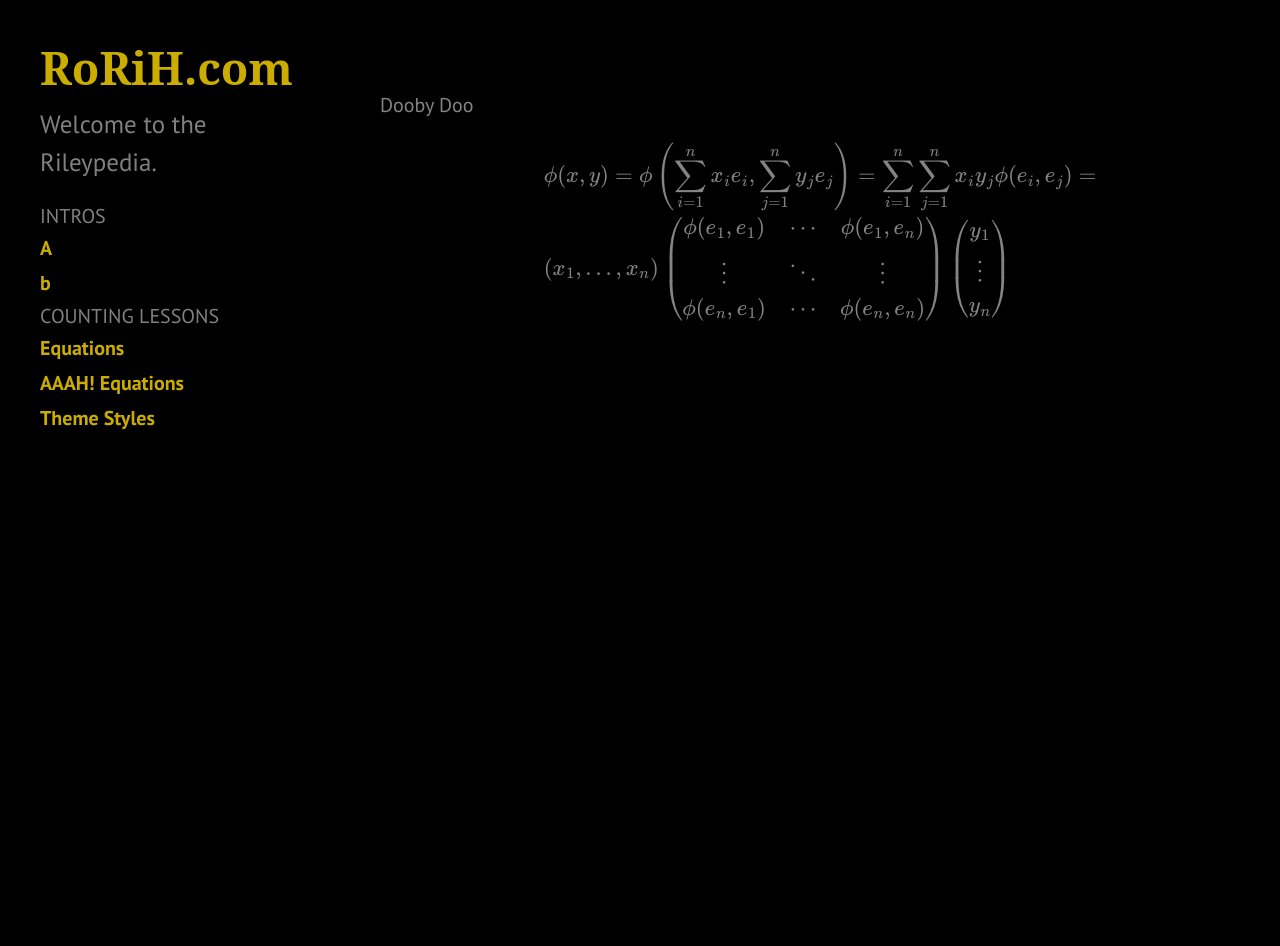
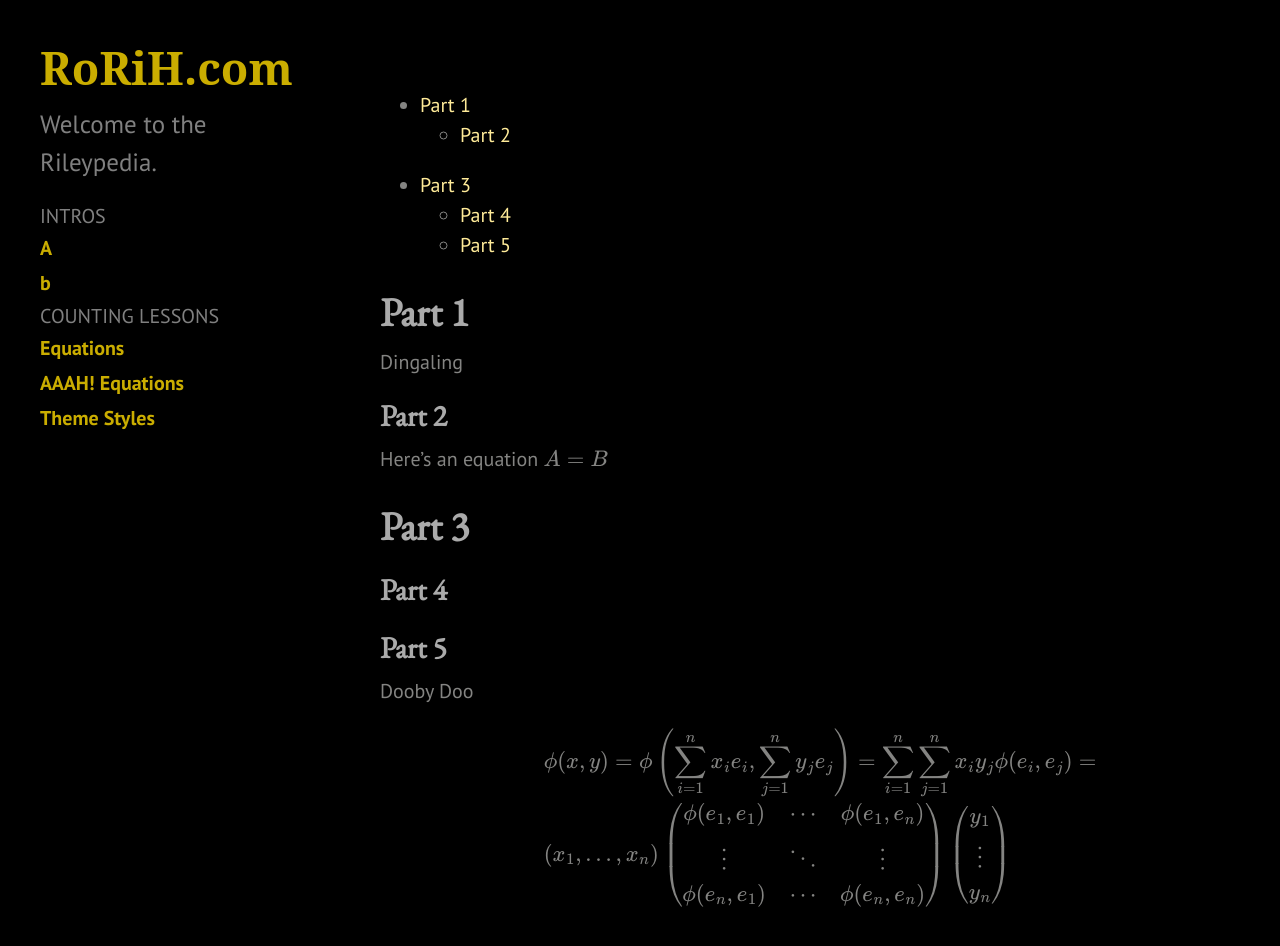
Before and after one commit to roriholm/roriholm.github.io, a Jekyll site: the page built from content/_mathpages/arst.md, in a window 1280 px wide and 1067 px high. Shown: the top 946 px of the window. Built offline with Jekyll 4.4.1, drawn with Linux system fonts in a browser that asks for light colours; formulas are drawn with MathJax 3.

Commit message:
TOC attempt

```diff
--- a/content/_mathpages/arst.md
+++ b/content/_mathpages/arst.md
@@ -2,6 +2,25 @@
 title: AAAH! Equations
 lesson: 2
 ---
+* TOC
+{:toc}
+
+# Part 1
+
+Dingaling
+
+## Part 2
+
+Here's an equation
+$$
+  A = B
+$$
+
+# Part 3
+
+## Part 4
+
+## Part 5
 
 Dooby Doo
 
```
